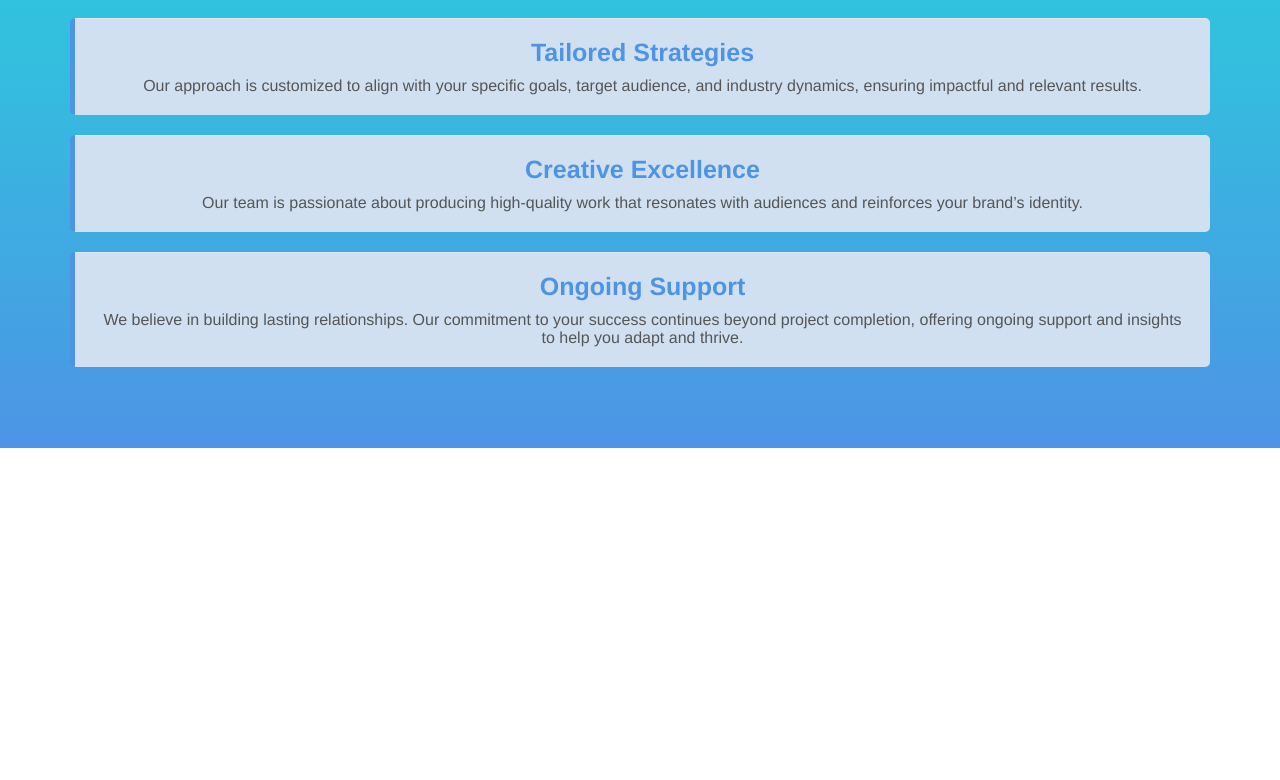
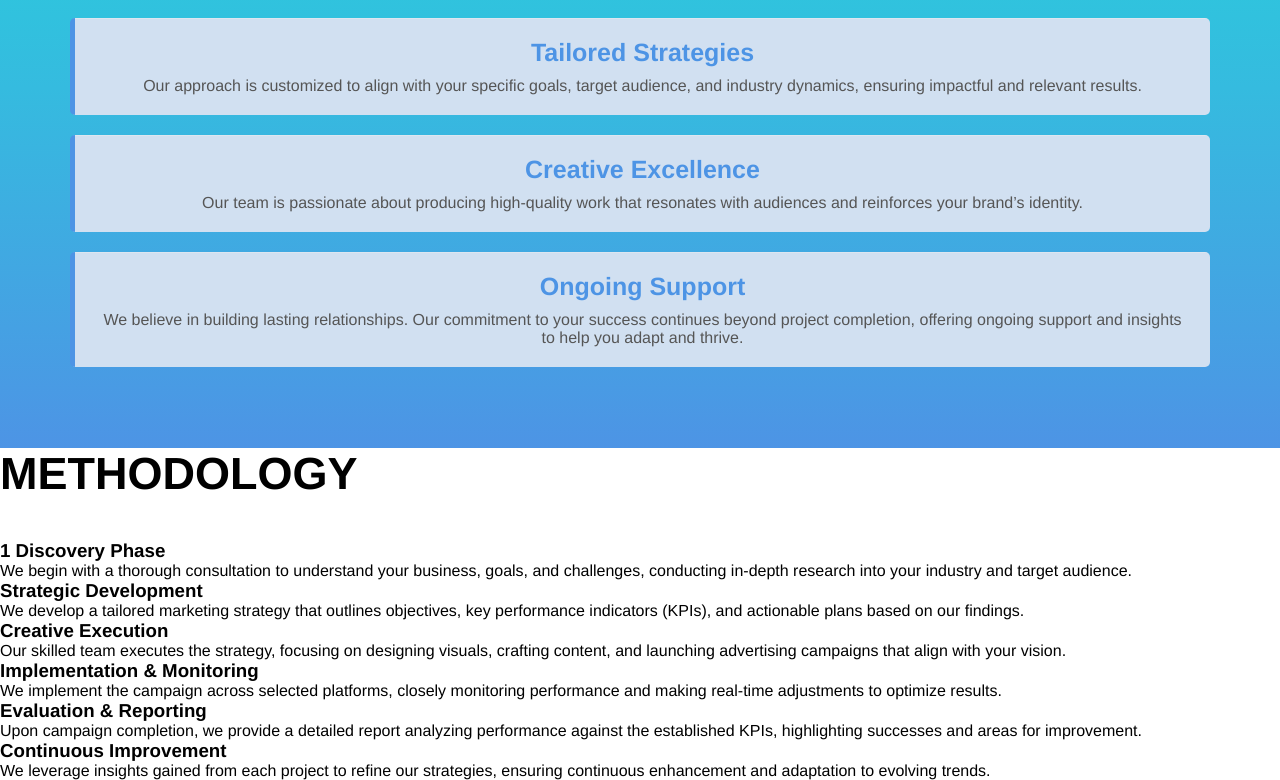
Before and after one commit to BreicheSinal/digital-marketing-website, a plain HTML site: page index.html in a window 1280 px wide. Shown: the part 3436-4216 px from the top of the page. Before the commit the page ends 3884 px from the top, so only its background shows below. Drawn offline with nearby package versions, Linux system fonts and the light colour scheme.

Commit message:
Created Methodology Section HTML <>

```diff
--- a/index.html
+++ b/index.html
@@ -313,7 +313,7 @@
           </div>
           <div class="deliver-item flex column align-center justify-center">
             <h3>Tailored Strategies</h3>
-            <p >
+            <p>
               Our approach is customized to align with your specific goals,
               target audience, and industry dynamics, ensuring impactful and
               relevant results.
@@ -337,6 +337,63 @@
         </div>
       </div>
     </section>
+
+    <section>
+      <div class="methodology-section">
+        <p class="heading black bold">METHODOLOGY</p>
+        <div class="methodology-container">
+          <div class="methodology-item">
+            <h3>1 Discovery Phase</h3>
+            <p>
+              We begin with a thorough consultation to understand your business,
+              goals, and challenges, conducting in-depth research into your
+              industry and target audience.
+            </p>
+          </div>
+          <div class="methodology-item">
+            <h3>Strategic Development</h3>
+            <p>
+              We develop a tailored marketing strategy that outlines objectives,
+              key performance indicators (KPIs), and actionable plans based on
+              our findings.
+            </p>
+          </div>
+          <div class="methodology-item">
+            <h3>Creative Execution</h3>
+            <p>
+              Our skilled team executes the strategy, focusing on designing
+              visuals, crafting content, and launching advertising campaigns
+              that align with your vision.
+            </p>
+          </div>
+          <div class="methodology-item">
+            <h3>Implementation & Monitoring</h3>
+            <p>
+              We implement the campaign across selected platforms, closely
+              monitoring performance and making real-time adjustments to
+              optimize results.
+            </p>
+          </div>
+          <div class="methodology-item">
+            <h3>Evaluation & Reporting</h3>
+            <p>
+              Upon campaign completion, we provide a detailed report analyzing
+              performance against the established KPIs, highlighting successes
+              and areas for improvement.
+            </p>
+          </div>
+          <div class="methodology-item">
+            <h3>Continuous Improvement</h3>
+            <p>
+              We leverage insights gained from each project to refine our
+              strategies, ensuring continuous enhancement and adaptation to
+              evolving trends.
+            </p>
+          </div>
+        </div>
+      </div>
+    </section>
+
     <script src="/scripts/index.js"></script>
   </body>
 </html>
```
